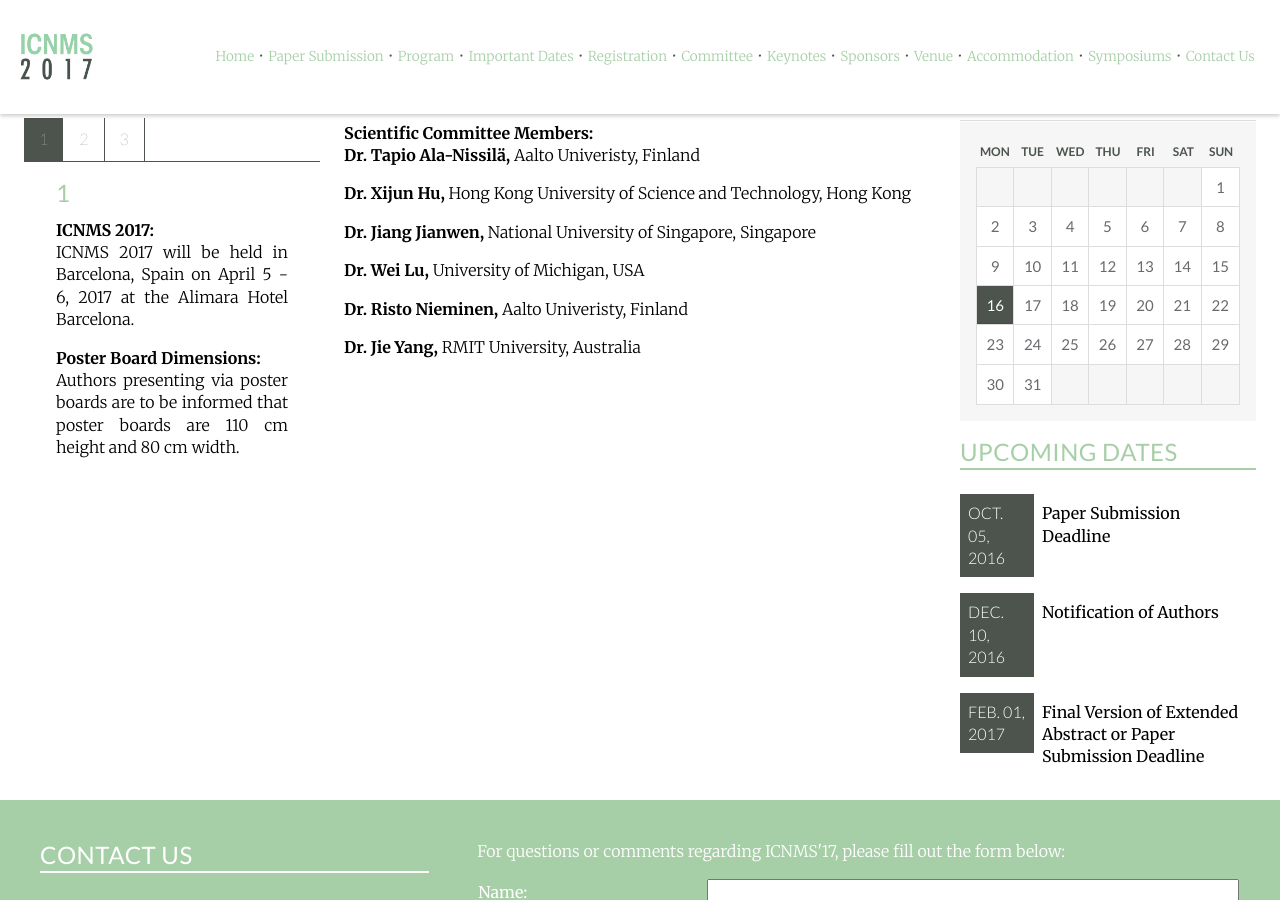
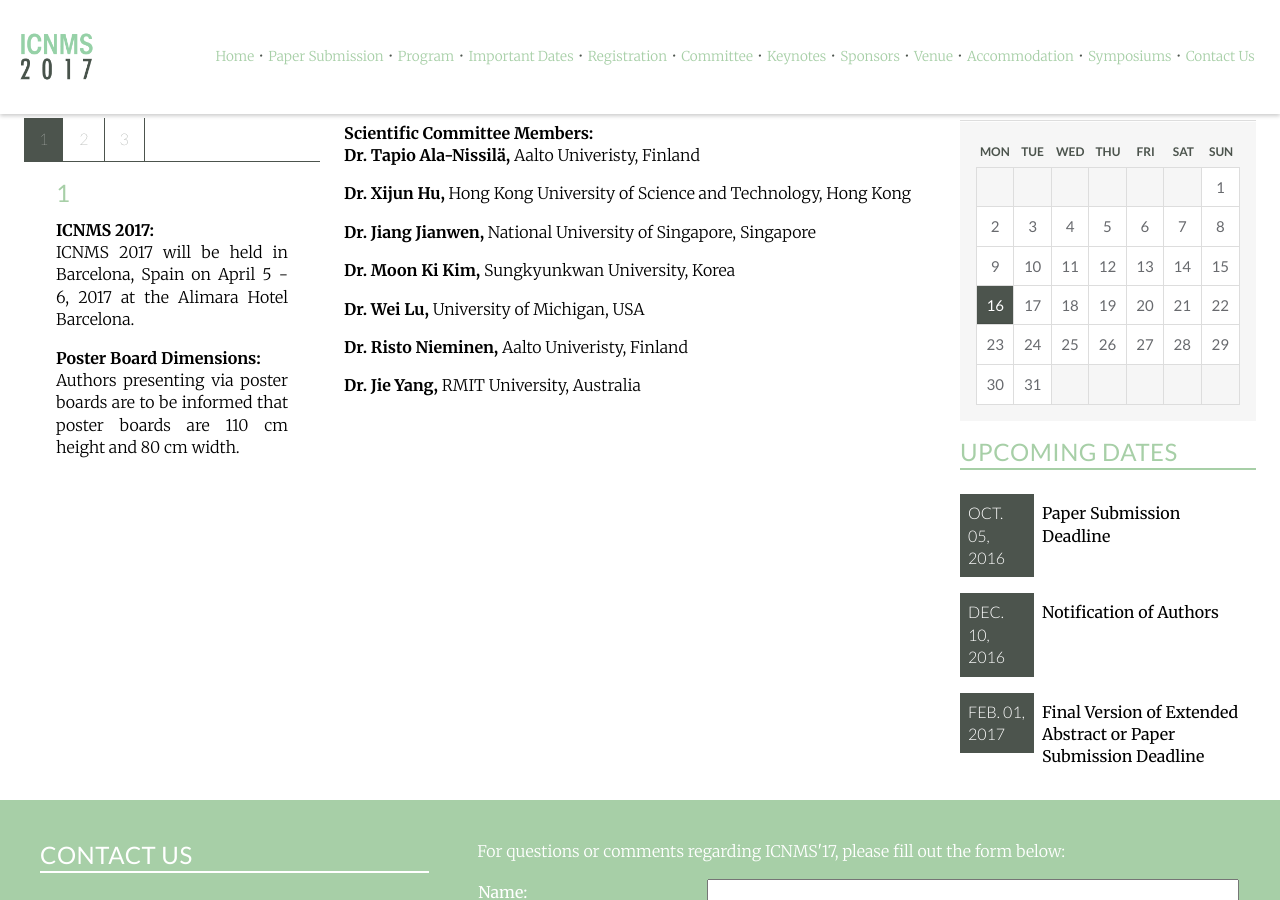
Before and after one commit to intaset/icnms, a Jekyll site: the page built from committee.html, in a window 1280 px wide and 900 px high, scrolled down 472 px. Built offline with Jekyll 4.4.1, drawn with Linux system fonts in a browser that asks for light colours; nearby versions of some CDN libraries; Markdown is read by kramdown in place of the engine named in the settings; comment, search, counter and statistics services are not loaded.

Commit message:
updated sc

```diff
--- a/committee.html
+++ b/committee.html
@@ -14,6 +14,7 @@ keyword: nanotechnology modeling, nanotechnology simulation, molecular dynamic s
     <p class="body"><b>Dr. Tapio Ala-Nissilä,</b> Aalto Univeristy, Finland</p>
     <p class="body"><b>Dr. Xijun Hu,</b> Hong Kong University of Science and Technology, Hong Kong</p>
     <p class="body"><b>Dr. Jiang Jianwen,</b> National University of Singapore, Singapore</p>
+    <p class="body"><b>Dr. Moon Ki Kim,</b> Sungkyunkwan University, Korea</p>
    <!--  <p class="body"><b>Dr. Wing K. Liu,</b> Northwestern University, USA</p> -->
     <p class="body"><b>Dr. Wei Lu,</b> University of Michigan, USA</p>
     <p class="body"><b>Dr. Risto Nieminen,</b> Aalto Univeristy, Finland</p>
```
Also changed, not shown: 1 other file.
